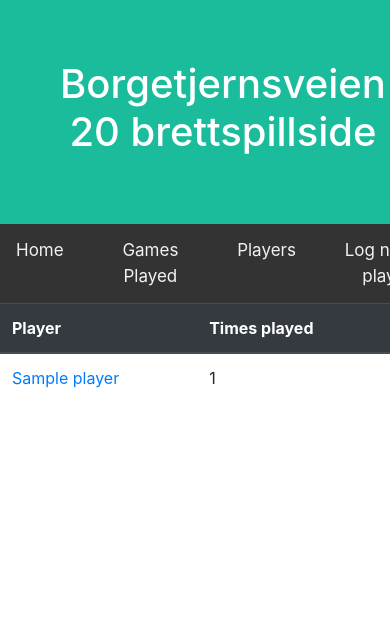
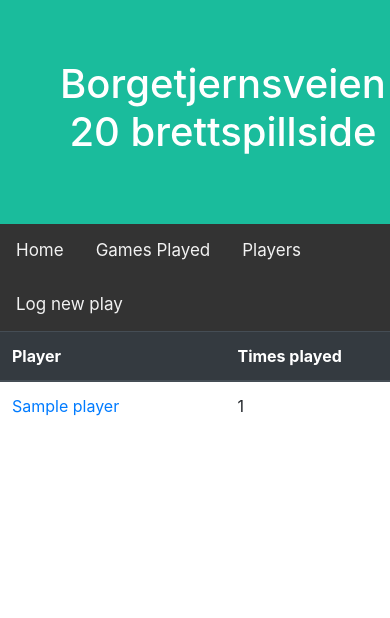
Before and after one commit to gjerdingc/Boardgames-Home, a Django app: page /boardgames/players in a window 390 px wide; the page is wider, and only the part inside the window is pictured. Shown: the top 618 px of that part. Run offline with Django 4.2, Linux system fonts and the light colour scheme; tables that the repository leaves empty hold one stand-in row (values such as "Sample post"); some libraries are stand-ins or nearby versions.

Commit message:
Another change to make webpage look better on mobile

```diff
--- a/app/website/static/website/style.css
+++ b/app/website/static/website/style.css
@@ -3,13 +3,12 @@
   background-color: #333;
   overflow: hidden;
 }
-@media only screen and (max-width: 600px) {
+@media only screen and (max-width: 1000px) {
   .topnav {
-    display: inline-flex;
+    width: auto;
   }
   body {
-    display: inline-flex;
-    flex-direction: column;
+    width: fit-content;
   }
 }
 
@@ -43,13 +42,17 @@
   font-size: 30px;
 }
 
-.table {
-  width: 100vw;
+.table-welcome {
+  /*width: 100vw;*/
   border: 0;
 }
 
+.table {
+
+}
+
 body {
-  min-width: 100vw;
+
 }
 
 .center-left {
--- a/app/website/templates/base.html
+++ b/app/website/templates/base.html
@@ -5,9 +5,9 @@
     <meta charset="UTF8">
     <title>{% block title %}{% endblock %}</title>
     <link rel="stylesheet" href="https://stackpath.bootstrapcdn.com/bootstrap/4.3.1/css/bootstrap.min.css" integrity="sha384-ggOyR0iXCbMQv3Xipma34MD+dH/1fQ784/j6cY/iJTQUOhcWr7x9JvoRxT2MZw1T" crossorigin="anonymous">
-    <script src="https://stackpath.bootstrapcdn.com/bootstrap/4.3.1/js/bootstrap.min.js" integrity="sha384-JjSmVgyd0p3pXB1rRibZUAYoIIy6OrQ6VrjIEaFf/nJGzIxFDsf4x0xIM+B07jRM" crossorigin="anonymous"></script>
+
     <link rel="stylesheet" href="{% static 'website/style.css' %}">
-    <meta name="viewport" content="width=device-width, initial-scale=1">
+    <meta name="viewport" content="width=device-width, initial-scale=1.0">
 </head>
 <body>
     <div class="header">
--- a/app/website/templates/website/welcome.html
+++ b/app/website/templates/website/welcome.html
@@ -4,9 +4,9 @@
 
 {% block content %}
 
-<div style="display: inline-flex;">
+<div">
 <!-- Boardgames table -->
-    <table class="table table-striped">
+    <table class="table table-striped table-welcome">
         <thead class="thead-dark">
             <tr>
                 <th scope="col" class="col-1">Image</th>
```
